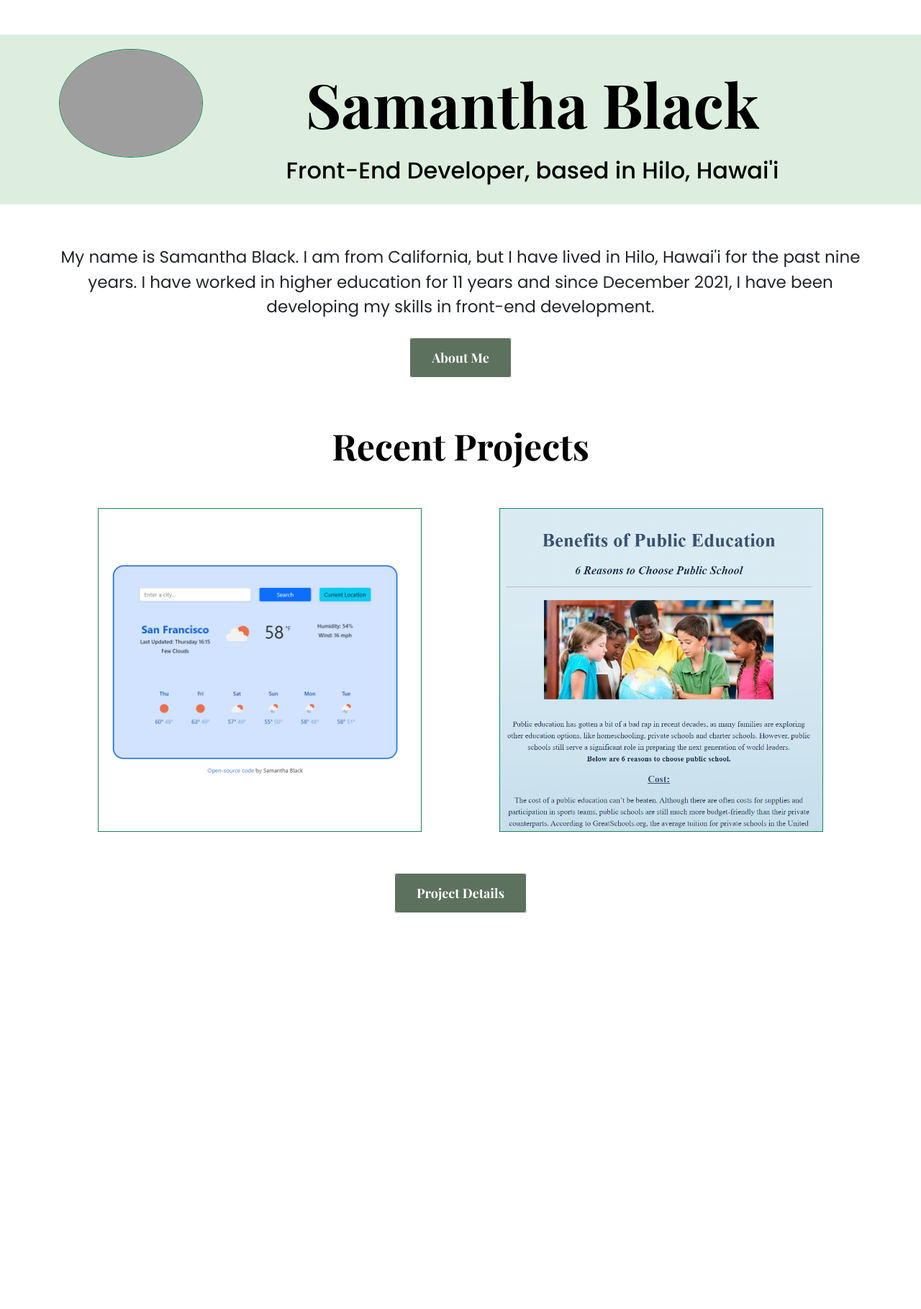
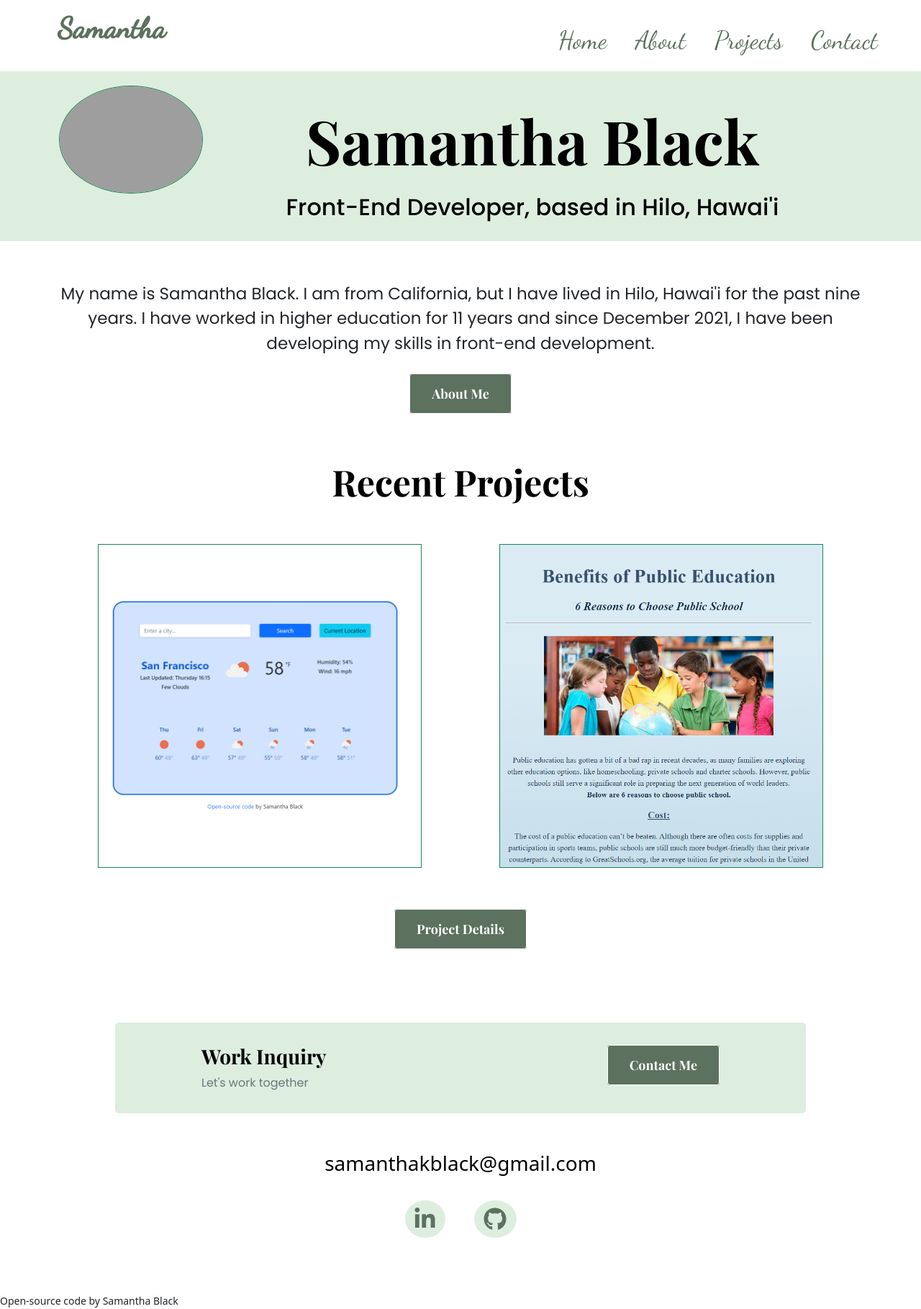
Before and after one commit to samanthakblack/portfolio-project, a plain HTML site: page index.html in a window 1280 px wide. Shown: the whole page at 72% size. Before the commit the page ends 1351 px from the top, so only its background shows below. Drawn offline with nearby package versions, Linux system fonts and the light colour scheme; grey boxes are pictures that could not be loaded.

Commit message:
Add navigation, footer, additional font

```diff
--- a/index.html
+++ b/index.html
@@ -14,9 +14,10 @@
     <link rel="preconnect" href="https://fonts.googleapis.com" />
     <link rel="preconnect" href="https://fonts.gstatic.com" crossorigin />
     <link
-      href="https://fonts.googleapis.com/css2?family=Playfair+Display:wght@700&family=Poppins:wght@400;500;700&display=swap"
+      href="https://fonts.googleapis.com/css2?family=Dancing+Script:wght@400;500&family=Playfair+Display:wght@700&family=Poppins:wght@400;500;700&display=swap"
       rel="stylesheet"
     />
+
     <script
       src="https://kit.fontawesome.com/9054835a5b.js"
       crossorigin="anonymous"
@@ -29,8 +30,29 @@
     <title>Front-End Developer - Samantha Black</title>
   </head>
   <body>
+    <div class="navigation-container">
+      <nav class="d-flex justify-content-between">
+        <h2>
+          <a href="/index.html" title="Homepage">Samantha</a>
+        </h2>
+        <ul>
+          <li>
+            <a href="/index.html" title="About Samantha Black">Home</a>
+          </li>
+          <li>
+            <a href="/about.html" title="About Samantha Black">About</a>
+          </li>
+          <li>
+            <a href="/projects.html" title="Samantha's Projects">Projects</a>
+          </li>
+          <li>
+            <a href="/contact.html" title="Contact Samantha Black">Contact</a>
+          </li>
+        </ul>
+      </nav>
+    </div>
     <div class="hero">
-      <div class="container mt-5 hero-container">
+      <div class="container mt-3 hero-container">
         <div class="row">
           <div class="col img-hero">
             <img
@@ -79,7 +101,7 @@
               alt="Public Education Homepage"
             />
           </div>
-          <div class="row mb-5">
+          <div class="row mb-2">
             <div class="col-sm pt-5">
               <a
                 href="/projects.html"
@@ -92,5 +114,30 @@
         </div>
       </div>
     </div>
+    <footer>
+      <div class="contact-box d-none d-sm-flex justify-content-between mb-5">
+        <div>
+          <h3>Work Inquiry</h3>
+          <p class="text-muted">Let's work together</p>
+        </div>
+        <div class="pt-3">
+          <a href="#" class="btn-footer">Contact Me</a>
+        </div>
+      </div>
+      <a
+        class="email-link d-flex justify-content-center"
+        href="mailto:samanthakblack@gmail.com"
+        >samanthakblack@gmail.com</a
+      >
+      <div class="social-links d-flex justify-content-center mt-3">
+        <a href="#">
+          <i class="fa fa-brands fa-linkedin fa-2x icon"></i>
+        </a>
+        <a href="#">
+          <i class="fa fa-brands fa-github fa-2x icon"></i>
+        </a>
+      </div>
+    </footer>
+    <small>Open-source code by Samantha Black</small>
   </body>
 </html>
--- a/styles/style.css
+++ b/styles/style.css
@@ -4,6 +4,40 @@
   --accent-color: #b6cdbd;
   --primary-font-family: "Playfair Display", serif;
   --secondary-font-family: "Poppins", sans-serif;
+  --nav-font: "Dancing Script", cursive;
+}
+
+nav ul {
+  padding: 0;
+  margin: 0;
+  padding-top: 30px;
+}
+
+nav li {
+  display: inline;
+  list-style: none;
+  padding-left: 30px;
+  font-size: 35px;
+  font-family: var(--nav-font);
+}
+nav a {
+  text-decoration: none;
+  color: var(--secondary-color);
+}
+
+nav a:hover {
+  color: black;
+}
+
+nav h2 {
+  font-family: var(--nav-font);
+  font-size: 40px;
+  font-weight: bold;
+}
+
+.navigation-container {
+  padding-left: 80px;
+  padding-right: 60px;
 }
 
 h1,
@@ -27,6 +61,10 @@ h2 {
   font-weight: normal;
   font-size: 24px;
   padding-top: 15px;
+}
+
+footer {
+  margin: 60px 0;
 }
 
 .hero h1 {
@@ -84,6 +122,58 @@ h2 {
   background-color: var(--primary-color);
 }
 
+.icon {
+  color: var(--secondary-color);
+  background-color: var(--primary-color);
+  padding: 10px 14px;
+  margin: 15px 20px;
+  font-size: 12px;
+  border-radius: 50%;
+}
+
+.icon:hover {
+  color: white;
+  background-color: var(--accent-color);
+}
+
+.email-link {
+  font-size: 28px;
+  text-decoration: none;
+  color: black;
+}
+
+.email-link:hover {
+  color: var(--secondary-color);
+}
+
+.contact-box {
+  background-color: var(--primary-color);
+  padding: 30px 120px;
+  border-radius: 5px;
+  width: 75%;
+  margin: 0 auto;
+}
+
+.contact-box p {
+  margin: 0;
+}
+
+.btn-footer {
+  color: white;
+  background-color: var(--secondary-color);
+  border: 1px solid;
+  border-radius: 4px;
+  font-family: var(--primary-font-family);
+  font-size: 18px;
+  padding: 15px 30px;
+  text-decoration: none;
+}
+
+.btn-footer:hover {
+  color: black;
+  background-color: #f2f9f1;
+}
+
 @media (max-width: 968px) {
   .hero h1 {
     font-size: 30px;
```
